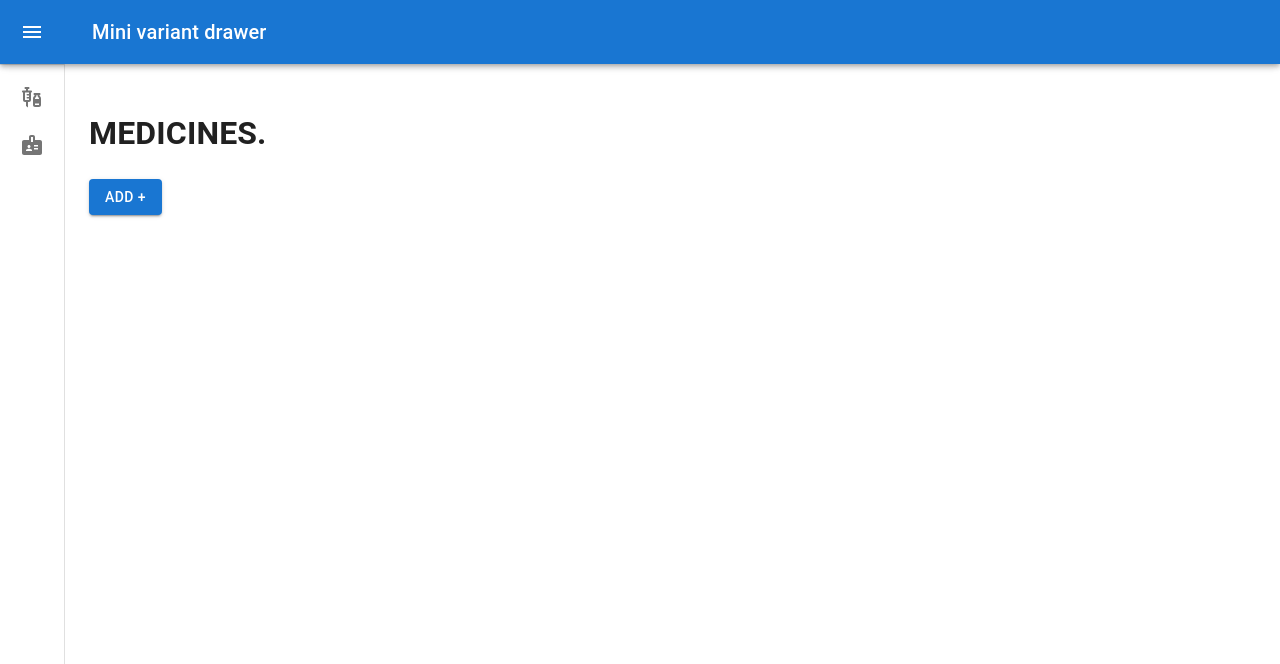
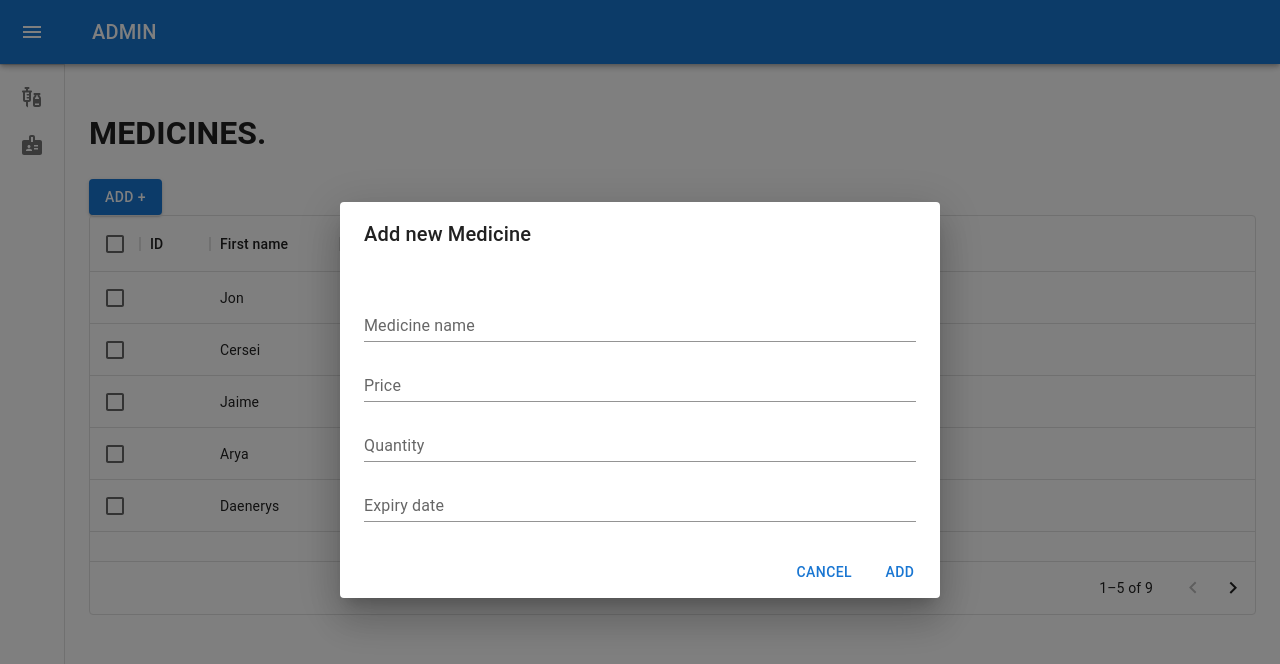
Before and after one commit to Bhargav1112/Admin-panel, a React (Create React App) app: page /medicine in a window 1280 px wide. Both pictures are taken after a click on the button "ADD +". Shown: the top 664 px of the page. Built offline with nearby package versions, Linux system fonts and the light colour scheme.

Commit message:
medicine add

```diff
--- a/package.json
+++ b/package.json
@@ -10,11 +10,13 @@
     "@testing-library/jest-dom": "^5.16.4",
     "@testing-library/react": "^13.3.0",
     "@testing-library/user-event": "^13.5.0",
+    "formik": "^2.2.9",
     "react": "^18.2.0",
     "react-dom": "^18.2.0",
     "react-router-dom": "^5.2.0",
     "react-scripts": "5.0.1",
-    "web-vitals": "^2.1.4"
+    "web-vitals": "^2.1.4",
+    "yup": "^0.32.11"
   },
   "scripts": {
     "start": "react-scripts start",
--- a/src/component/Layout/Layout.js
+++ b/src/component/Layout/Layout.js
@@ -122,7 +122,7 @@ export default function Layout(props) {
             <MenuIcon />
           </IconButton>
           <Typography variant="h6" noWrap component="div">
-                        Mini variant drawer
+            ADMIN
           </Typography>
         </Toolbar>
       </AppBar>
@@ -175,6 +175,7 @@ export default function Layout(props) {
       <Box component="main" sx={{ flexGrow: 1, p: 3 }}>
         <DrawerHeader />
         {props.children}
+
       </Box>
     </Box>
   );
--- a/src/container/Medicines/Medicine.js
+++ b/src/container/Medicines/Medicine.js
@@ -1,13 +1,141 @@
+import React, { useState } from "react";
 import { Button } from "@mui/material";
-import React from "react";
+import TextField from "@mui/material/TextField";
+import Dialog from "@mui/material/Dialog";
+import DialogActions from "@mui/material/DialogActions";
+import DialogContent from "@mui/material/DialogContent";
+import DialogTitle from "@mui/material/DialogTitle";
+import * as yup from "yup";
+import { useFormik } from "formik";
+import MedicineData from "./MedicineData";
 
 function Medicine(props) {
-    return (
-        <div>
-            <h1>MEDICINES.</h1>
-            <Button variant="contained">Add +</Button>
-        </div>
-    );
+  const [open, setOpen] = useState(false);
+
+  const handleClickOpen = () => {
+    setOpen(true);
+  };
+
+  const handleClose = () => {
+    setOpen(false);
+  };
+
+  const insertToLocalStorage = (data) => {
+    const localData = JSON.parse(localStorage.getItem("medicine"));
+    if (!localData) {
+      localStorage.setItem("medicine", JSON.stringify([data]));
+    }
+    localData.push(data);
+    localStorage.setItem("medicine", JSON.stringify(localData));
+    setOpen(false);
+    formik.resetForm();
+  };
+
+  const schema = yup.object().shape({
+    name: yup.string().required("Please enter name"),
+    price: yup.number().positive().required("Required"),
+    expiry: yup.string().required("Please enter expiry date"),
+    quantity: yup.number().positive().integer().required("Required"),
+  });
+
+  const formik = useFormik({
+    initialValues: {
+      name: "",
+      price: "",
+      expiry: "",
+      quantity: "",
+    },
+    validationSchema: schema,
+    onSubmit: (values) => {
+      insertToLocalStorage(values);
+    },
+  });
+
+  const { handleBlur, handleChange, handleSubmit, values, errors, touched } =
+    formik;
+
+  return (
+    <div>
+      <h1>MEDICINES.</h1>
+      <div>
+        <Button variant="contained" onClick={handleClickOpen}>
+          Add +
+        </Button>
+        <Dialog fullWidth open={open} onClose={handleClose}>
+          <DialogTitle>Add new Medicine</DialogTitle>
+          <form onSubmit={handleSubmit}>
+            <DialogContent>
+              <TextField
+                margin="dense"
+                id="name"
+                label="Medicine name"
+                type="text"
+                fullWidth
+                variant="standard"
+                onChange={handleChange}
+                onBlur={handleBlur}
+                value={values.name}
+                name="name"
+              />
+              {errors.name && touched.name && (
+                <p style={{ color: "red" }}>{errors.name}</p>
+              )}
+              <TextField
+                name="price"
+                margin="dense"
+                id="price"
+                label="Price"
+                type="text"
+                fullWidth
+                variant="standard"
+                onChange={handleChange}
+                onBlur={handleBlur}
+                value={values.price}
+              />
+              {errors.price && touched.price && (
+                <p style={{ color: "red" }}>{errors.price}</p>
+              )}
+              <TextField
+                name="quantity"
+                margin="dense"
+                id="quantity"
+                label="Quantity"
+                type="text"
+                fullWidth
+                variant="standard"
+                onChange={handleChange}
+                onBlur={handleBlur}
+                value={values.quantity}
+              />
+              {errors.quantity && touched.quantity && (
+                <p style={{ color: "red" }}>{errors.quantity}</p>
+              )}
+              <TextField
+                name="expiry"
+                margin="dense"
+                id="expiry"
+                label="Expiry date"
+                type="text"
+                fullWidth
+                variant="standard"
+                onChange={handleChange}
+                onBlur={handleBlur}
+                value={values.expiry}
+              />
+              {errors.expiry && touched.expiry && (
+                <p style={{ color: "red" }}>{errors.expiry}</p>
+              )}
+            </DialogContent>
+            <DialogActions>
+              <Button onClick={handleClose}>Cancel</Button>
+              <Button type="submit">Add</Button>
+            </DialogActions>
+          </form>
+        </Dialog>
+        <MedicineData data={values} />
+      </div>
+    </div>
+  );
 }
 
 export default Medicine;
--- /dev/null
+++ b/src/container/Medicines/MedicineData.js
@@ -0,0 +1,48 @@
+import * as React from "react";
+import { DataGrid } from "@mui/x-data-grid";
+
+export default function MedicineData({ data }) {
+  const columns = [
+    { field: "name", headerName: "ID", width: 70 },
+    { field: "firstName", headerName: "First name", width: 130 },
+    { field: "lastName", headerName: "Last name", width: 130 },
+    {
+      field: "age",
+      headerName: "Age",
+      type: "number",
+      width: 90,
+    },
+    {
+      field: "fullName",
+      headerName: "Full name",
+      description: "This column has a value getter and is not sortable.",
+      sortable: false,
+      width: 160,
+      valueGetter: (params) =>
+        `${params.row.firstName || ""} ${params.row.lastName || ""}`,
+    },
+  ];
+
+  const rows = [
+    { id: 1, lastName: "Snow", firstName: "Jon", age: 35 },
+    { id: 2, lastName: "Lannister", firstName: "Cersei", age: 42 },
+    { id: 3, lastName: "Lannister", firstName: "Jaime", age: 45 },
+    { id: 4, lastName: "Stark", firstName: "Arya", age: 16 },
+    { id: 5, lastName: "Targaryen", firstName: "Daenerys", age: null },
+    { id: 6, lastName: "Melisandre", firstName: null, age: 150 },
+    { id: 7, lastName: "Clifford", firstName: "Ferrara", age: 44 },
+    { id: 8, lastName: "Frances", firstName: "Rossini", age: 36 },
+    { id: 9, lastName: "Roxie", firstName: "Harvey", age: 65 },
+  ];
+  return (
+    <div style={{ height: 400, width: "100%" }}>
+      <DataGrid
+        rows={rows}
+        columns={columns}
+        pageSize={5}
+        rowsPerPageOptions={[5]}
+        checkboxSelection
+      />
+    </div>
+  );
+}
```
Also changed, not shown: 1 other file (tests, documents, lock files or other folders). Lines whose indentation alone changed are shown as unchanged.
